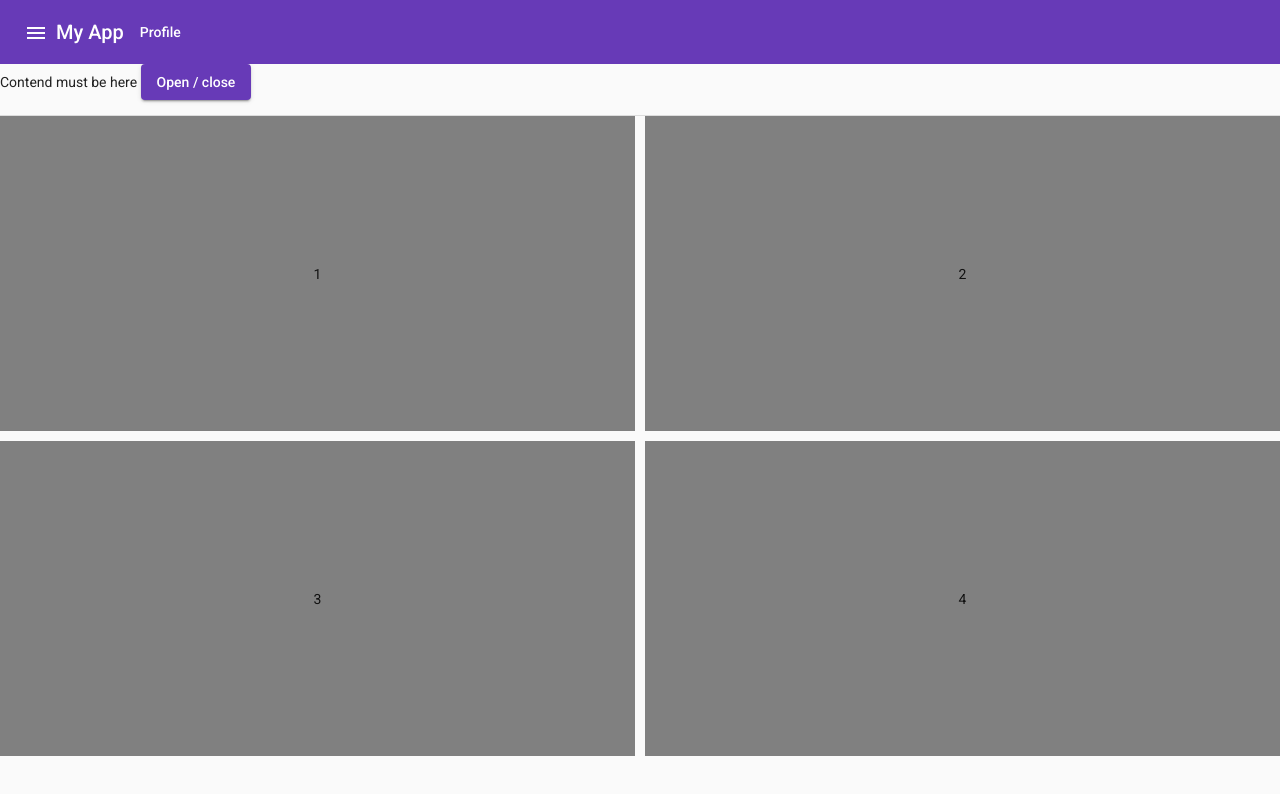
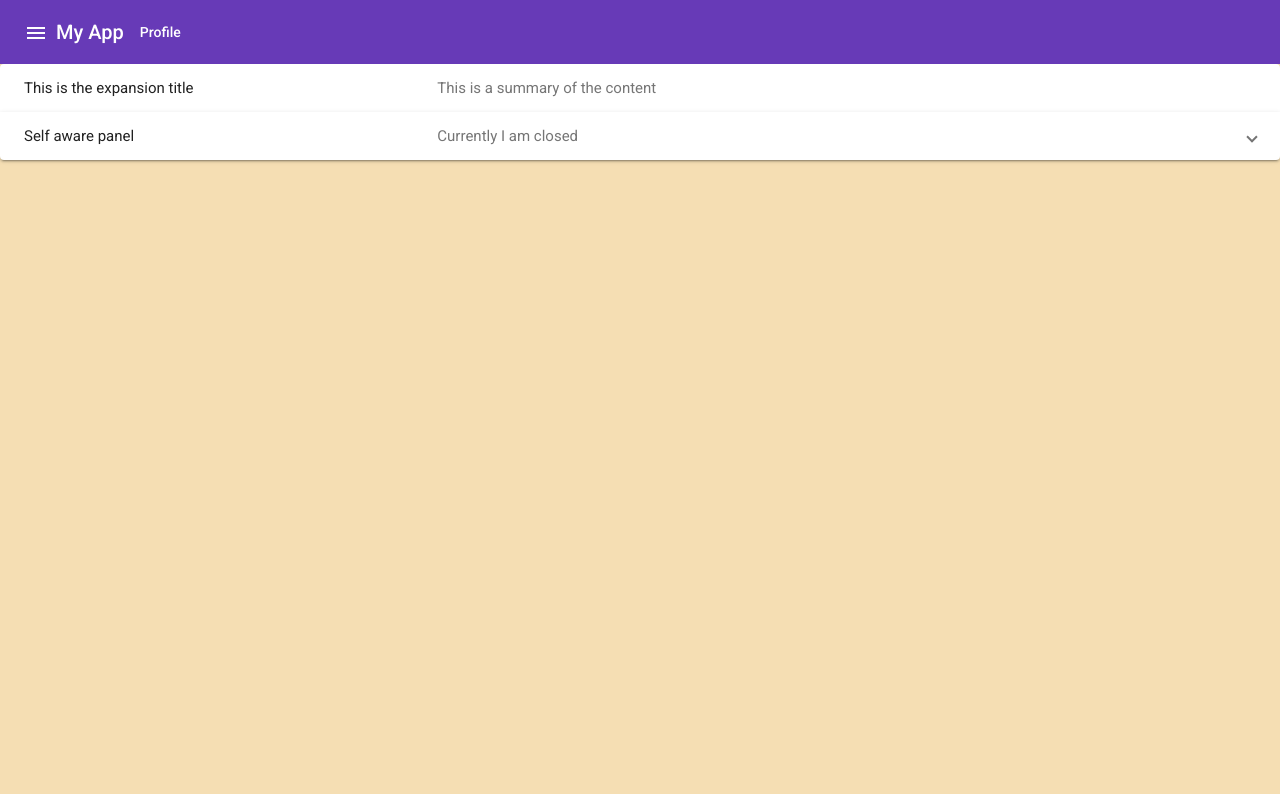
Before and after one commit to Gerguevara/angular-material-class, an Angular app: page / in a window 1280 px wide. Shown: the top 794 px of the page. Built offline with nearby package versions, Linux system fonts and the light colour scheme.

Commit message:
expansiol panel done

```diff
--- a/src/app/app.component.html
+++ b/src/app/app.component.html
@@ -36,28 +36,34 @@
 
   <!-- contenido -->
   <mat-drawer-content>
-
-
-    <main class="contend">
-
-      <div style="margin-bottom: 15px ;">
-        Contend must be here
-        <button mat-raised-button color="primary" (click)="drawer.toggle()">Open / close</button>
-      </div>
-      <mat-divider></mat-divider>
-
-
-      <mat-grid-list cols="2" rowHeight="2:1" gutterSize="10px">
-        <mat-grid-tile>1</mat-grid-tile>
-        <mat-grid-tile>2</mat-grid-tile>
-        <mat-grid-tile>3</mat-grid-tile>
-        <mat-grid-tile>4</mat-grid-tile>
-      </mat-grid-list>
-
-
+    <!-- content should be here -->
+    <main class="contend" color="primary">
+      <mat-accordion>
+        <mat-expansion-panel hideToggle>
+          <mat-expansion-panel-header>
+            <mat-panel-title>
+              This is the expansion title
+            </mat-panel-title>
+            <mat-panel-description>
+              This is a summary of the content
+            </mat-panel-description>
+          </mat-expansion-panel-header>
+          <p>This is the primary content of the panel.</p>
+        </mat-expansion-panel>
+        <mat-expansion-panel (opened)="panelOpenState = true"
+                             (closed)="panelOpenState = false">
+          <mat-expansion-panel-header>
+            <mat-panel-title>
+              Self aware panel
+            </mat-panel-title>
+            <mat-panel-description>
+              Currently I am {{panelOpenState ? 'open' : 'closed'}}
+            </mat-panel-description>
+          </mat-expansion-panel-header>
+          <p>I'm visible because I am open</p>
+        </mat-expansion-panel>
+      </mat-accordion>
     </main>
-
-
   </mat-drawer-content>
   <!-- contenido -->
 
--- a/src/app/app.component.ts
+++ b/src/app/app.component.ts
@@ -9,6 +9,6 @@
 export class AppComponent {
   title = 'Material-Tutorial';
   openend = false;
-
+  panelOpenState = false;
 
 }
--- a/src/app/material/material.module.ts
+++ b/src/app/material/material.module.ts
@@ -7,11 +7,12 @@
 import { MatButtonModule } from '@angular/material/button';
 import { MatMenuModule } from '@angular/material/menu';
 import { MatDividerModule } from '@angular/material/divider';
-import {MatGridListModule} from '@angular/material/grid-list';
+import { MatGridListModule } from '@angular/material/grid-list';
+import {MatExpansionModule} from '@angular/material/expansion';
 
 const MaterialComponents = [
   MatSidenavModule, MatToolbarModule, MatListModule, MatIconModule, MatButtonModule, MatMenuModule
-  ,MatDividerModule , MatGridListModule
+  ,MatDividerModule , MatGridListModule, MatExpansionModule
 ];
 
 @NgModule({
--- a/src/styles.css
+++ b/src/styles.css
@@ -29,3 +29,9 @@
 mat-grid-tile{
   background-color: gray;
 }
+
+
+.contend{
+  background-color: wheat;
+  height: 100%;
+}
```
